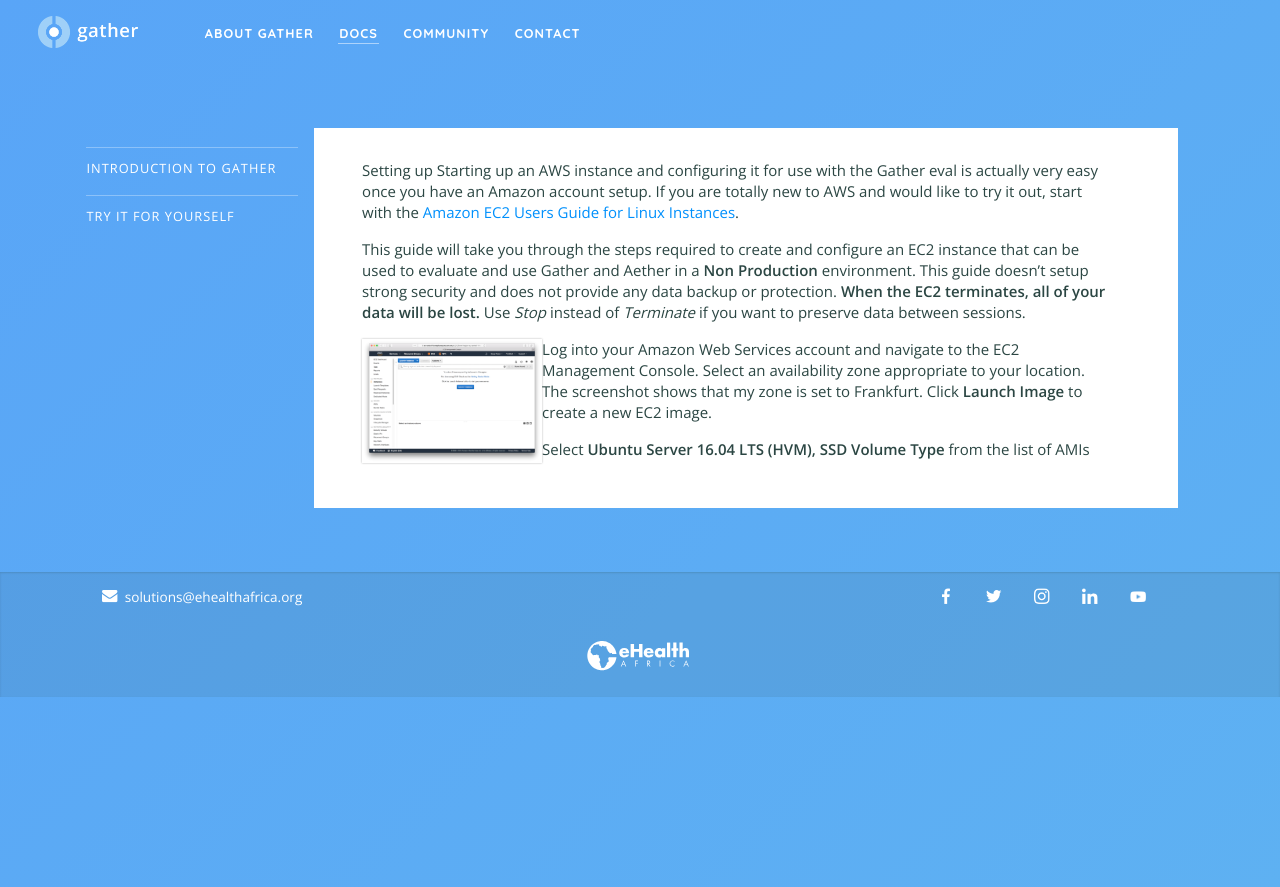
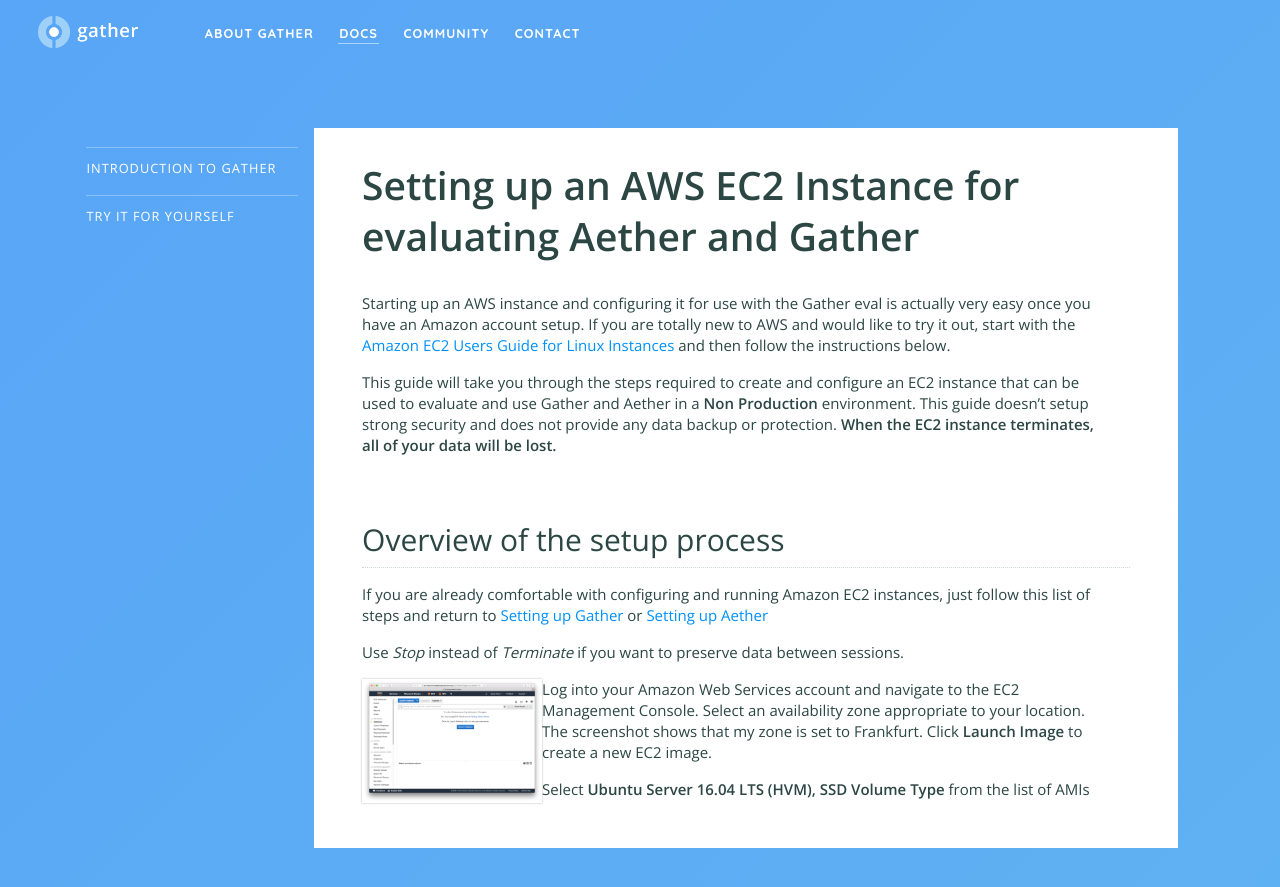
Before and after one commit to nixilla/gather, a Jekyll site: the page built from documentation/try/setup-aws.md, in a window 1280 px wide. Shown: the top 887 px of the page. Built offline with Jekyll 4.4.1, drawn with Linux system fonts in a browser that asks for light colours.

Commit message:
Update setup-aws.md

```diff
--- a/documentation/try/setup-aws.md
+++ b/documentation/try/setup-aws.md
@@ -3,10 +3,17 @@
 permalink: documentation/try/setup-aws.html
 description: Gather Documentation – Setting up AWS for Gather evaluation
 ---
-Setting up
-Starting up an AWS instance and configuring it for use with the Gather eval is actually very easy once you have an Amazon account setup.  If you are totally new to AWS and would like to try it out, start with the [Amazon EC2 Users Guide for Linux Instances](https://docs.aws.amazon.com/AWSEC2/latest/UserGuide/concepts.html).
+# Setting up an AWS EC2 Instance for evaluating Aether and Gather
+Starting up an AWS instance and configuring it for use with the Gather eval is actually very easy once you have an Amazon account setup.  If you are totally new to AWS and would like to try it out, start with the [Amazon EC2 Users Guide for Linux Instances](https://docs.aws.amazon.com/AWSEC2/latest/UserGuide/concepts.html) and then follow the instructions below.
 
-This guide will take you through the steps required to create and configure an EC2 instance that can be used to evaluate and use Gather and Aether in a **Non Production** environment.  This guide doesn't setup strong security and does not provide any data backup or protection.  **When the EC2 terminates, all of your data will be lost.**   Use *Stop* instead of *Terminate* if you want to preserve data between sessions.
+This guide will take you through the steps required to create and configure an EC2 instance that can be used to evaluate and use Gather and Aether in a **Non Production** environment.  This guide doesn't setup strong security and does not provide any data backup or protection.  **When the EC2 instance terminates, all of your data will be lost.**
+
+## Overview of the setup process
+If you are already comfortable with configuring and running Amazon EC2 instances, just follow this list of steps and return to [Setting up Gather](/documentation/try/index#quick-test) or [Setting up Aether](https://aether.ehealthafrica.org/documentation/try/index.html#quick-test)
+
+
+
+Use *Stop* instead of *Terminate* if you want to preserve data between sessions.
 
 ![AWS EC2 Launch](/images/aws-ec2-launch.png){: .scalable}Log into your Amazon Web Services account and navigate to the EC2 Management Console.  Select an availability zone appropriate to your location. The screenshot shows that my zone is set to Frankfurt. Click **Launch Image** to create a new EC2 image.
 
```
